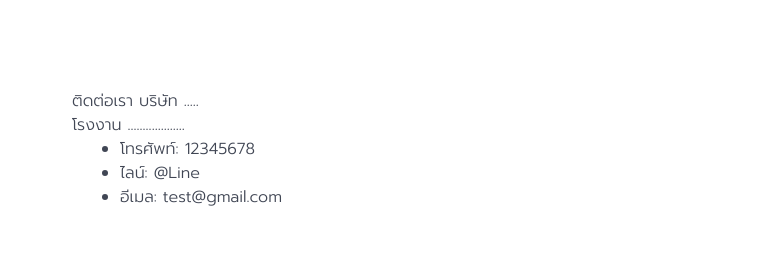
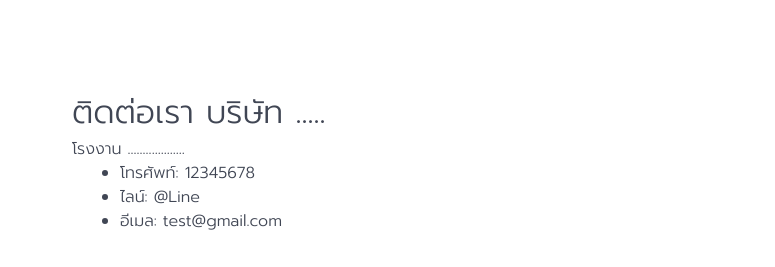
Before and after one commit to ThadaMetphokhin/SalePageExample, a plain HTML site: page Contact/index.html in a window 1280 px wide. Shown: the part 55-322 px from the top of the page, 0-775 px from the left. Drawn offline with nearby package versions, Linux system fonts and the light colour scheme.

Commit message:
set text upper in page Contact

```diff
--- a/Contact/index.html
+++ b/Contact/index.html
@@ -97,8 +97,8 @@
     <section class="section is-medium contact">
       <div class="columns">
         <div class="column">
-          <h1>ติดต่อเรา บริษัท .....</h1>
-          <p>โรงงาน ...................</p>
+          <h1 style="font-size: 2em;">ติดต่อเรา บริษัท .....</h1>
+          <p style="font-size: 1em;">โรงงาน ...................</p>
           <ul style="list-style: disc; margin-left: 3rem">
             <li>โทรศัพท์: 12345678</li>
             <li>ไลน์: @Line</li>
```
